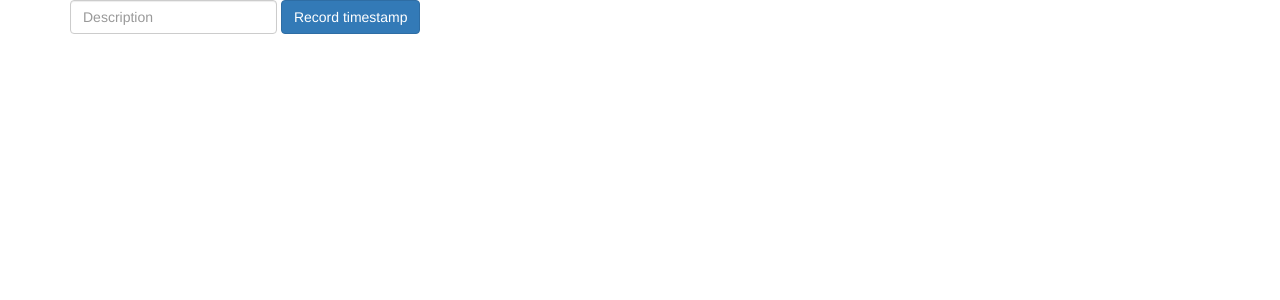
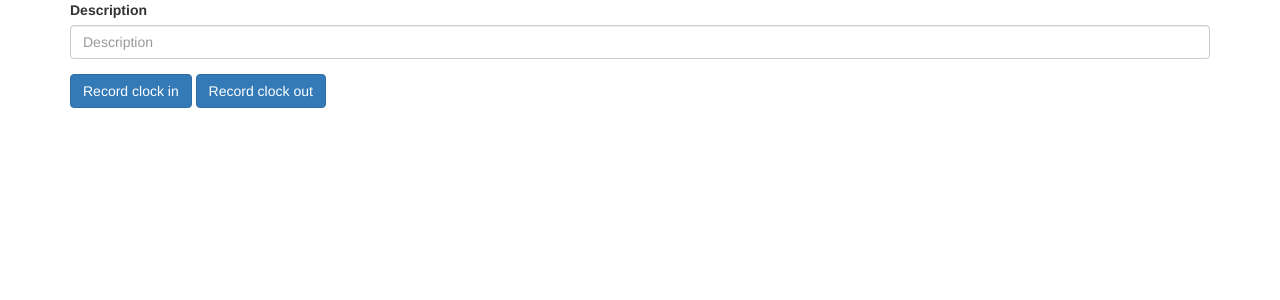
Before and after one commit to saahilp/eTimeCard, a Flask app: page /dashboard in a window 1280 px wide. Shown: the top 300 px of the page. Run offline with Flask 2, Linux system fonts and the light colour scheme; some libraries are stand-ins or nearby versions.

Commit message:
Dashboard initialized with buttons and text boxes

```diff
--- a/templates/dashboard.html
+++ b/templates/dashboard.html
@@ -12,12 +12,13 @@ Dashboard
 
 {% block content %}
     <div class="container">
-      <form class="form-inline">
-        <div class="form-group mx-sm-3">
-          <label for="inputPassword2" class="sr-only">Description</label>
+      <form>
+        <div class="form-group">
+          <label for="taskDesc">Description</label>
           <input type="text" class="form-control" id="taskDesc" placeholder="Description">
         </div>
-        <button type="submit" class="btn btn-primary">Record timestamp</button>
+        <button type="submit" class="btn btn-primary">Record clock in</button>
+        <button type="submit" class="btn btn-primary">Record clock out</button>
       </form>
     </div> <!-- /container -->
 
```
